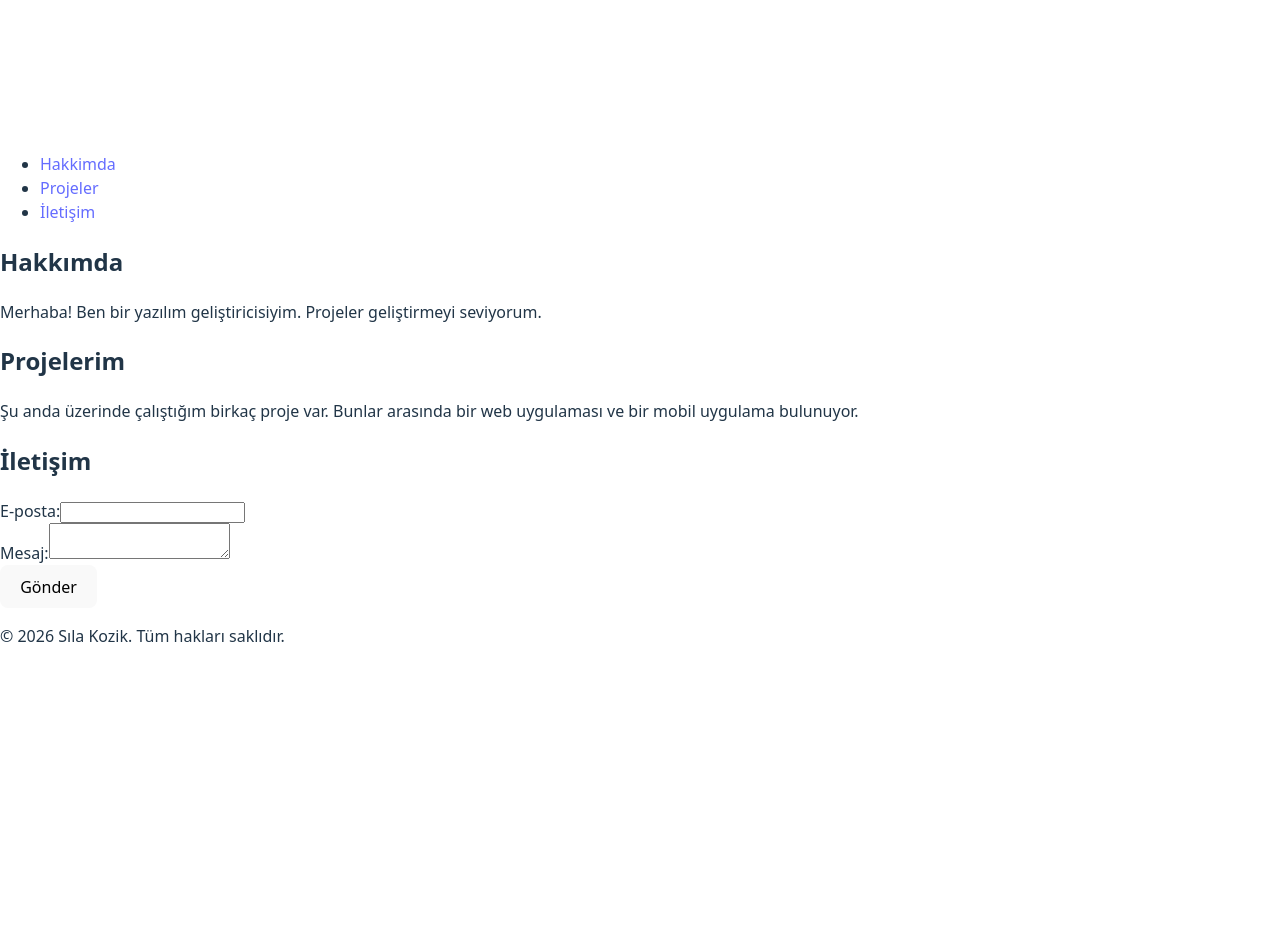
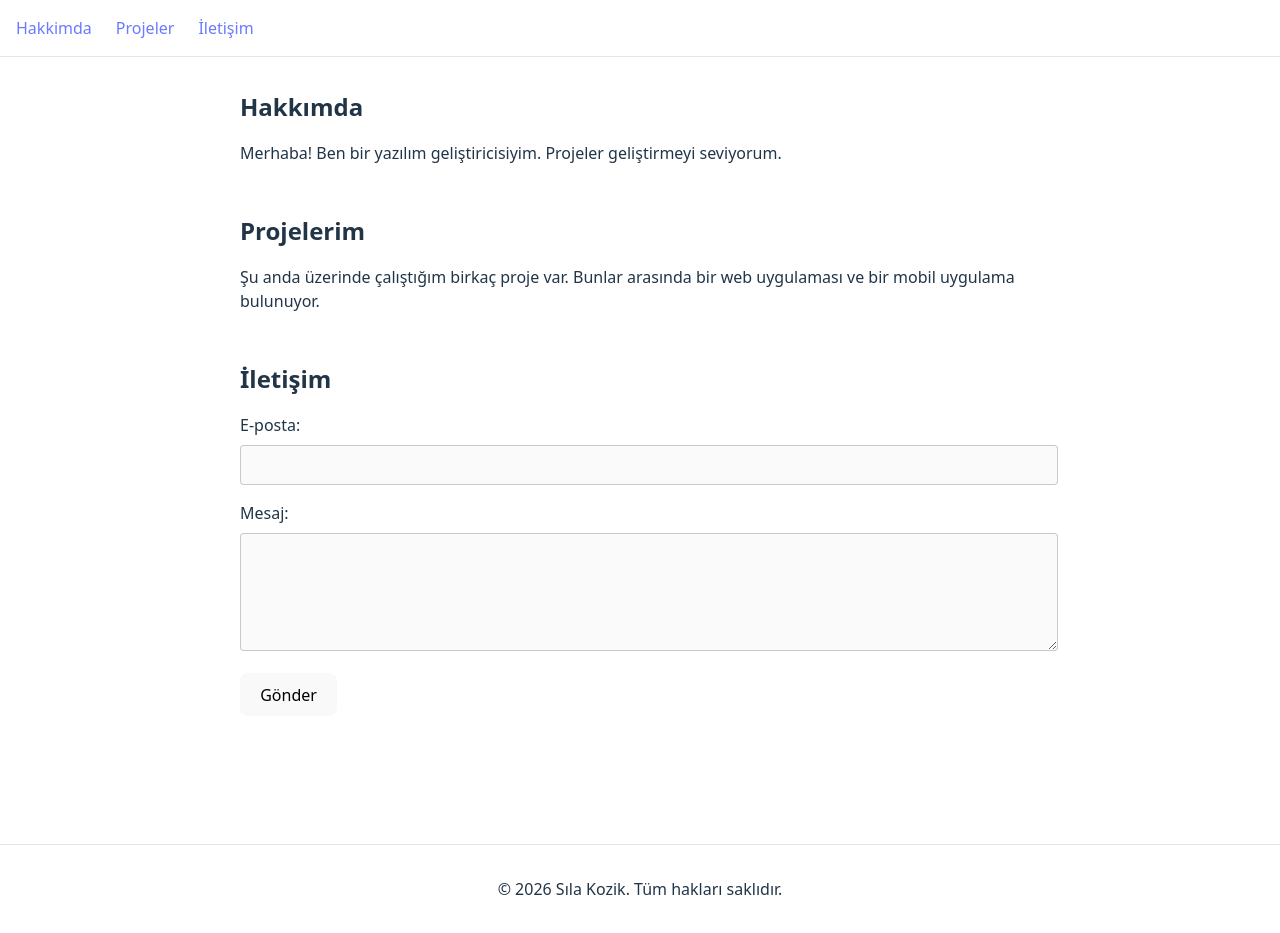
Before and after one commit to silakozik/web-lab, a React (Vite) app: page / in a window 1280 px wide. Before the commit the page ends 800 px from the top, so only its background shows below. Built offline with nearby package versions, Linux system fonts and the light colour scheme.

Commit message:
css styling updated

```diff
--- a/src/index.css
+++ b/src/index.css
@@ -5,7 +5,7 @@
 
   color-scheme: light dark;
   color: rgba(255, 255, 255, 0.87);
-  background-color: #242424;
+  background-color: #2a2a35;
 
   font-synthesis: none;
   text-rendering: optimizeLegibility;
@@ -15,15 +15,15 @@
 
 a {
   font-weight: 500;
-  color: #646cff;
+  color: #7c8aff;
   text-decoration: inherit;
 }
 a:hover {
-  color: #535bf2;
+  color: #9ba5ff;
 }
 a:focus,
 a:focus-visible {
-  outline: 2px solid #646cff;
+  outline: 2px solid #7c8aff;
   outline-offset: 2px;
 }
 
@@ -31,7 +31,7 @@ a:focus-visible {
   position: absolute;
   top: -40px;
   left: 0;
-  background: #646cff;
+  background: #7c8aff;
   color: white;
   padding: 8px;
   text-decoration: none;
@@ -43,10 +43,91 @@ a:focus-visible {
 
 body {
   margin: 0;
-  display: flex;
-  place-items: center;
   min-width: 320px;
   min-height: 100vh;
+}
+
+header {
+  padding: 1rem;
+  border-bottom: 1px solid rgba(255, 255, 255, 0.1);
+}
+
+nav ul {
+  list-style: none;
+  padding: 0;
+  margin: 0;
+  display: flex;
+  gap: 1.5rem;
+}
+
+main {
+  max-width: 800px;
+  margin: 0 auto;
+  padding: 2rem 1rem;
+}
+
+section {
+  margin-bottom: 3rem;
+}
+
+section h2 {
+  margin-top: 0;
+  margin-bottom: 1rem;
+}
+
+figure {
+  margin: 1.5rem 0;
+}
+
+figure img {
+  max-width: 200px;
+  height: auto;
+  border-radius: 4px;
+}
+
+figcaption {
+  margin-top: 0.5rem;
+  font-size: 0.9rem;
+  color: rgba(255, 255, 255, 0.7);
+}
+
+form div {
+  margin-bottom: 1rem;
+}
+
+label {
+  display: block;
+  margin-bottom: 0.5rem;
+}
+
+input,
+textarea {
+  width: 100%;
+  padding: 0.5rem;
+  border: 1px solid rgba(255, 255, 255, 0.2);
+  border-radius: 4px;
+  background-color: rgba(255, 255, 255, 0.05);
+  color: inherit;
+  font-family: inherit;
+  font-size: 1rem;
+}
+
+textarea {
+  min-height: 100px;
+  resize: vertical;
+}
+
+small {
+  display: block;
+  color: #ff8a8a;
+  margin-top: 0.5rem;
+}
+
+footer {
+  padding: 1rem;
+  text-align: center;
+  border-top: 1px solid rgba(255, 255, 255, 0.1);
+  margin-top: 3rem;
 }
 
 h1 {
@@ -61,12 +142,13 @@ button {
   font-size: 1em;
   font-weight: 500;
   font-family: inherit;
-  background-color: #1a1a1a;
+  background-color: #3a3a45;
   cursor: pointer;
   transition: border-color 0.25s;
 }
 button:hover {
-  border-color: #646cff;
+  border-color: #7c8aff;
+  background-color: #4a4a55;
 }
 button:focus,
 button:focus-visible {
@@ -77,7 +159,7 @@ input:focus,
 input:focus-visible,
 textarea:focus,
 textarea:focus-visible {
-  outline: 2px solid #646cff;
+  outline: 2px solid #7c8aff;
   outline-offset: 2px;
 }
 
@@ -86,10 +168,27 @@ textarea:focus-visible {
     color: #213547;
     background-color: #ffffff;
   }
+  a {
+    color: #6b7aff;
+  }
   a:hover {
-    color: #747bff;
+    color: #8b9aff;
   }
   button {
     background-color: #f9f9f9;
   }
+  header {
+    border-bottom-color: rgba(0, 0, 0, 0.1);
+  }
+  input,
+  textarea {
+    border-color: rgba(0, 0, 0, 0.2);
+    background-color: rgba(0, 0, 0, 0.02);
+  }
+  figcaption {
+    color: rgba(0, 0, 0, 0.6);
+  }
+  footer {
+    border-top-color: rgba(0, 0, 0, 0.1);
+  }
 }
```
